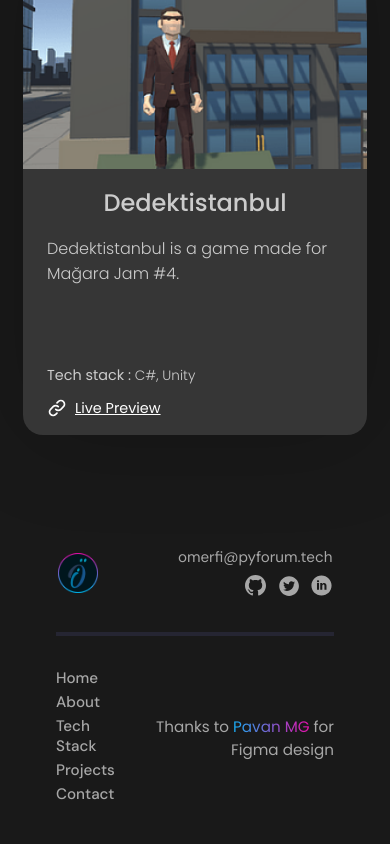
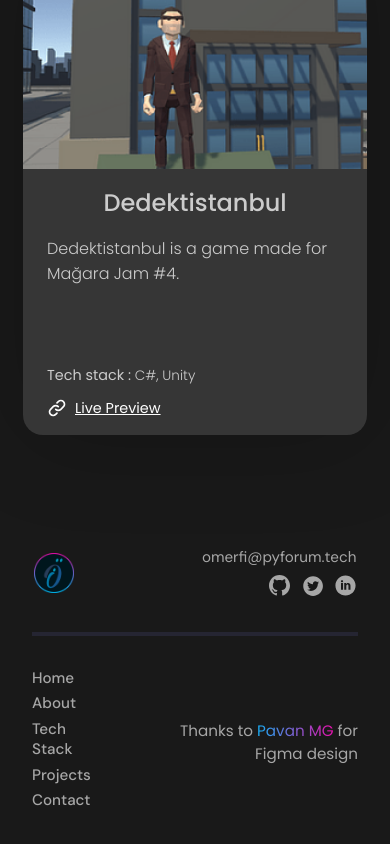
Before and after one commit to OmerFI/omerfi.github.io, a React (Create React App) app: page / in a window 390 px wide. Shown: the part 4550-5394 px from the top of the page. Built offline with nearby package versions, Linux system fonts and the light colour scheme.

Commit message:
Improve responsive footer css a bit

```diff
--- a/src/index.css
+++ b/src/index.css
@@ -89,6 +89,10 @@ main .about {
   display: grid;
   grid-template-columns: 1.5fr 1fr;
   padding: 6rem 0;
+}
+
+main .about > * {
+  transition: 1s;
 }
 
 main .about img {
@@ -279,6 +283,7 @@ footer {
   flex-direction: column;
   padding: 0 3.5rem;
   font-size: 0.95em;
+  transition: 250ms;
 }
 
 footer .contact {
@@ -498,6 +503,12 @@ footer .divider {
   }
 
   footer .footer-nav nav a {
-    margin-bottom: 0.25rem;
+    margin-bottom: 0.35rem;
   }
 }
+
+@media (max-width: 576px) {
+  footer {
+    padding: 0 2rem;
+  }
+}
```
